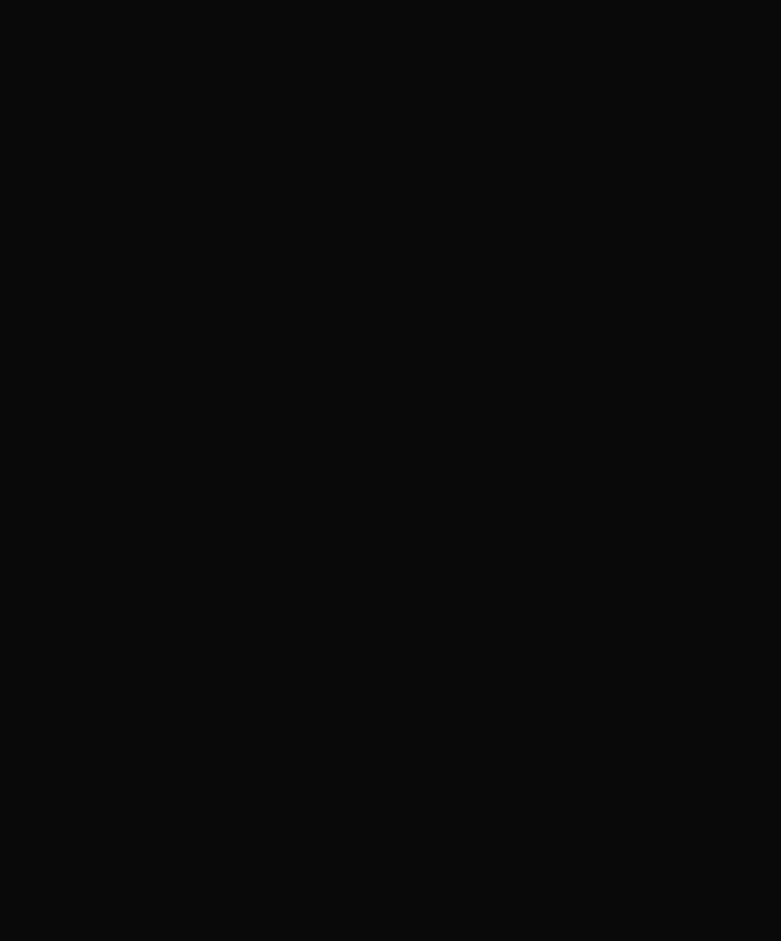
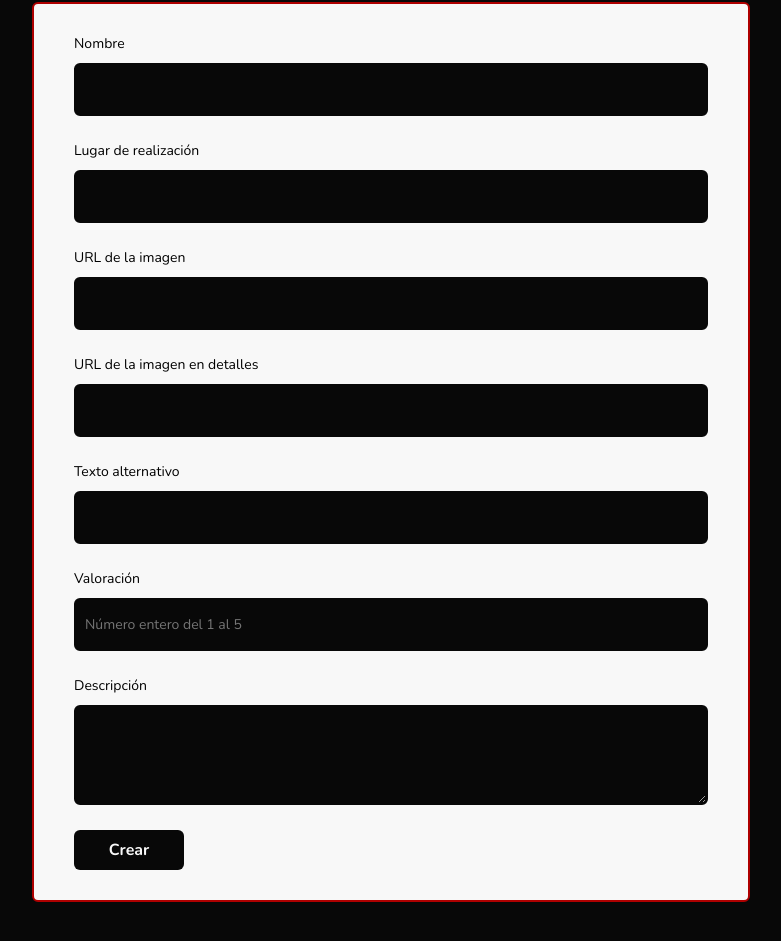
Before and after one commit to lexisgasa/rescape-front, a React (Vite) app: page /crear-escape in a window 1280 px wide. Shown: the part 187-1128 px from the top of the page, without its empty margins (249-1030 px from the left). Before the commit the page ends 800 px from the top, so only its background shows below. Built offline with nearby package versions, Linux system fonts and the light colour scheme.

Commit message:
Create EscapeRoomForm component

```diff
--- /dev/null
+++ b/src/escapeRoom/components/EscapeRoomForm/EscapeRoomForm.css
@@ -0,0 +1,39 @@
+.escape-room-form {
+  background-color: var(--main-color);
+  border-radius: 6px;
+  border: 2px solid var(--contrast-red);
+  padding: 30px 40px;
+  display: flex;
+  flex-direction: column;
+  gap: 25px;
+}
+
+.escape-room-form__form-group {
+  display: flex;
+  flex-direction: column;
+  gap: 10px;
+}
+
+.escape-room-form__text {
+  border-radius: 6px;
+  padding: 15px 9px;
+  border: 2px solid var(--black);
+
+  &:focus {
+    border: 2px double var(--contrast-red);
+    outline: none;
+  }
+}
+
+.escape-room-form__textarea {
+  min-height: 100px;
+}
+
+.escape-room-form__button {
+  color: var(--main-color);
+  background-color: var(--black);
+  border-radius: 6px;
+  width: 110px;
+  height: 40px;
+  font-weight: 700;
+}
--- /dev/null
+++ b/src/escapeRoom/components/EscapeRoomForm/EscapeRoomForm.tsx
@@ -0,0 +1,78 @@
+import "./EscapeRoomForm.css";
+
+const EscapeRoomForm = (): React.ReactElement => {
+  return (
+    <form className="escape-room-form">
+      <div className="escape-room-form__form-group">
+        <label htmlFor="name">Nombre</label>
+        <input
+          type="text"
+          id="name"
+          className="escape-room-form__text"
+          required
+        />
+      </div>
+      <div className="escape-room-form__form-group">
+        <label htmlFor="place">Lugar de realización</label>
+        <input
+          type="text"
+          id="place"
+          className="escape-room-form__text"
+          required
+        />
+      </div>
+      <div className="escape-room-form__form-group">
+        <label htmlFor="smallImage">URL de la imagen</label>
+        <input
+          type="text"
+          id="smallImage"
+          className="escape-room-form__text"
+          required
+        />
+      </div>
+      <div className="escape-room-form__form-group">
+        <label htmlFor="bigImage">URL de la imagen en detalles</label>
+        <input
+          type="text"
+          id="bigImage"
+          className="escape-room-form__text"
+          required
+        />
+      </div>
+      <div className="escape-room-form__form-group">
+        <label htmlFor="alternativeText">Texto alternativo</label>
+        <input
+          type="text"
+          id="alternativeText"
+          className="escape-room-form__text"
+          required
+        />
+      </div>
+      <div className="escape-room-form__form-group">
+        <label htmlFor="rating">Valoración</label>
+        <input
+          type="number"
+          id="rating"
+          placeholder="Número entero del 1 al 5"
+          min={1}
+          max={5}
+          className="escape-room-form__text"
+          required
+        />
+      </div>
+      <div className="escape-room-form__form-group">
+        <label htmlFor="description">Descripción</label>
+        <textarea
+          id="description"
+          className="escape-room-form__text escape-room-form__textarea"
+          required
+        ></textarea>
+      </div>
+      <button type="submit" className="escape-room-form__button">
+        Crear
+      </button>
+    </form>
+  );
+};
+
+export default EscapeRoomForm;
--- a/src/escapeRoom/pages/EscapeRoomFormPage/EscapeRoomFormPage.tsx
+++ b/src/escapeRoom/pages/EscapeRoomFormPage/EscapeRoomFormPage.tsx
@@ -1,7 +1,10 @@
+import EscapeRoomForm from "../../components/EscapeRoomForm/EscapeRoomForm";
+
 const EscapeRoomFormPage = (): React.ReactElement => {
   return (
     <main>
       <h1 className="main-title">Crear escape room</h1>
+      <EscapeRoomForm />
     </main>
   );
 };
--- a/src/styles/styles.css
+++ b/src/styles/styles.css
@@ -66,6 +66,18 @@ span {
   font-weight: 200;
 }
 
+label {
+  font-size: 0.875rem;
+}
+
+input,
+textarea {
+  font: inherit;
+  font-size: 0.875rem;
+  color: var(--main-color);
+  background-color: var(--black);
+}
+
 .main-title {
   color: var(--main-color);
   font-size: 1.5rem;
```
